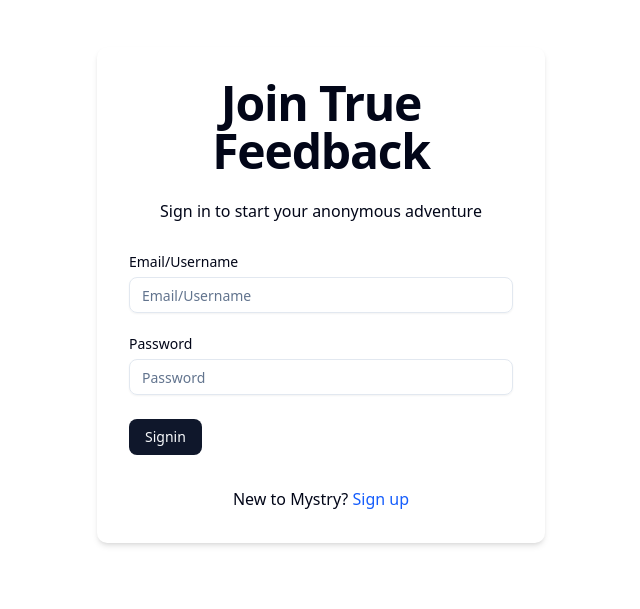
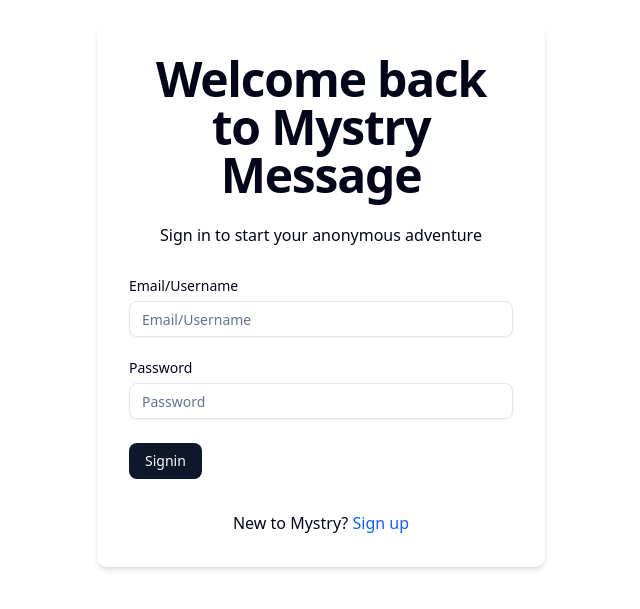
Before and after one commit to DigvijaySinghRajput/MystryDeploy, a Next.js app: page /sign-in in a window 1280 px wide. Shown: the part 105-714 px from the top of the page, without its empty margins (319-959 px from the left). Built offline with nearby package versions, Linux system fonts and the light colour scheme.

Commit message:
change ui text

```diff
--- a/src/app/(app)/page.tsx
+++ b/src/app/(app)/page.tsx
@@ -15,7 +15,7 @@
       <main className="flex-grow flex flex-col items-center justify-center px-4 md:px-24 py-12 bg-background text-foreground">
         <section className="text-center mb-8 md:mb-12">
           <h1 className="text-3xl md:text-5xl font-bold">
-            Dive into the World of Anonymous Messages
+            Dive into the World of Mystry Messages
           </h1>
           <p className="mt-3 md:mt-4 text-base md:text-lg">
             Mystry World - Where your identity remains a secret.
--- a/src/app/(auth)/sign-in/page.tsx
+++ b/src/app/(auth)/sign-in/page.tsx
@@ -67,7 +67,7 @@
       <div className="w-full max-w-md p-8 space-y-8 bg-card rounded-lg shadow-md">
         <div className="text-center">
           <h1 className="text-4xl text-foreground font-extrabold tracking-tight lg:text-5xl mb-6">
-            Join True Feedback
+            Welcome back to Mystry Message
           </h1>
           <p className="mb-4">Sign in to start your anonymous adventure</p>
         </div>
--- a/src/app/(auth)/sign-up/page.tsx
+++ b/src/app/(auth)/sign-up/page.tsx
@@ -91,7 +91,7 @@
       <div className="w-full max-w-md p-8 space-y-8 bg-card rounded-lg shadow-md">
         <div className="text-center">
           <h1 className="text-4xl text-foreground font-extrabold tracking-tight lg:text-5xl mb-6">
-            Join True Feedback
+            Join Mystry Message
           </h1>
           <p className="mb-4">Sign up to start your anonymous adventure</p>
         </div>
```
